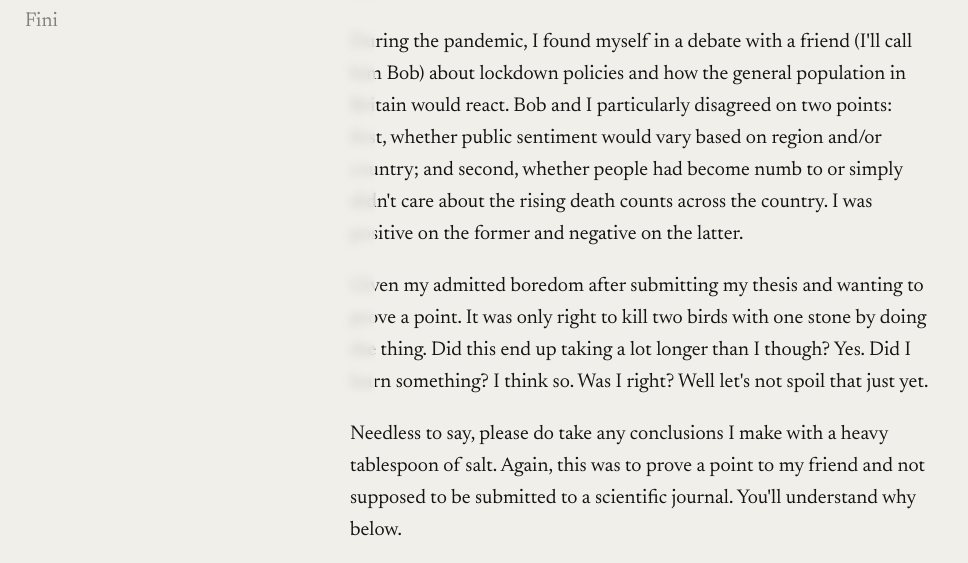
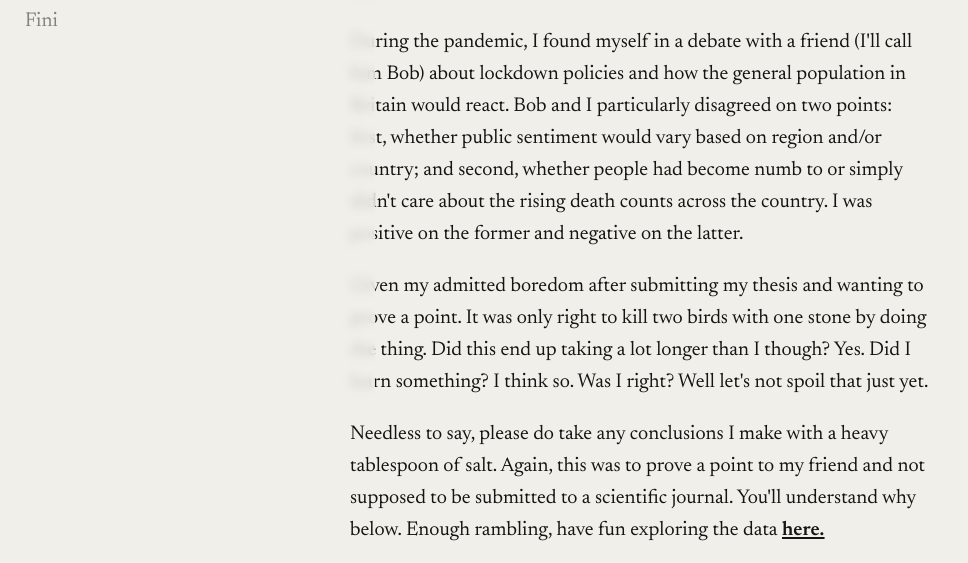
Before and after one commit to ckallum/ckallum.github.io, a website: page articles/covid-sentiment/index.html in a window 1280 px wide. Shown: the part 389-952 px from the top of the page, without its empty margins (0-968 px from the left). Drawn offline with Linux system fonts and the light colour scheme; files whose address does not match are found by name.

Commit message:
fix(covid-sentiment): move data exploration link to end of intro section
Relocated the "have fun exploring the data" link from the bottom of
the page to inline within the introductory summary paragraphs for
better visibility and flow.

Co-Authored-By: Claude Opus 4.6 (1M context) <noreply@anthropic.com>

```diff
--- a/articles/covid-sentiment/index.html
+++ b/articles/covid-sentiment/index.html
@@ -125,8 +125,10 @@
         <p>
           Needless to say, please do take any conclusions I make with a heavy tablespoon of salt. Again,
           this was to prove a point to my friend and not supposed to be submitted to a scientific journal.
-          You'll understand why below.
+          You'll understand why below. Enough rambling, have fun exploring the data <a
+            href="https://ckallum.com/uk-covid-twitter-sentiment-nlp/"> <u><strong>here.</strong></u></a>
         </p>
+
         <h2>Getting good data is hard.</h2>
         <p>
           Okay we all understand the importance of data but boy did I not prepare myself how hard it was to actually
@@ -332,8 +334,6 @@
           <img src="./images/word-cloud.png" alt="Word Cloud">
         </div>
 
-        <p>Enough rambling, have fun exploring the data <a
-            href="https://ckallum.com/uk-covid-twitter-sentiment-nlp/"> <u><strong>here.</strong></u></a></p>
 
         </p>
 
```
